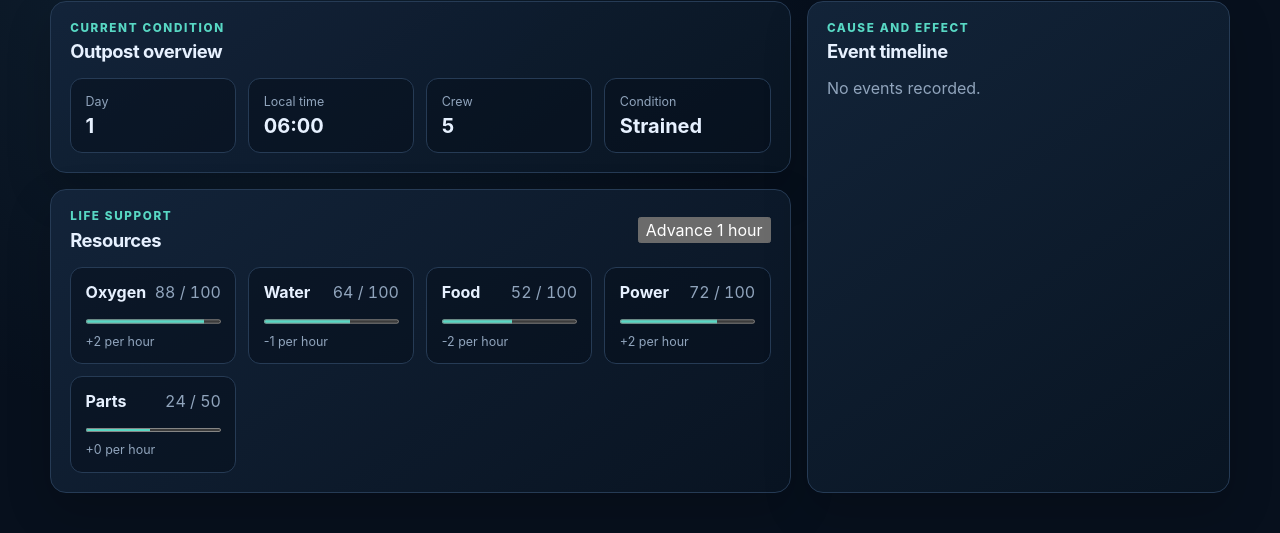
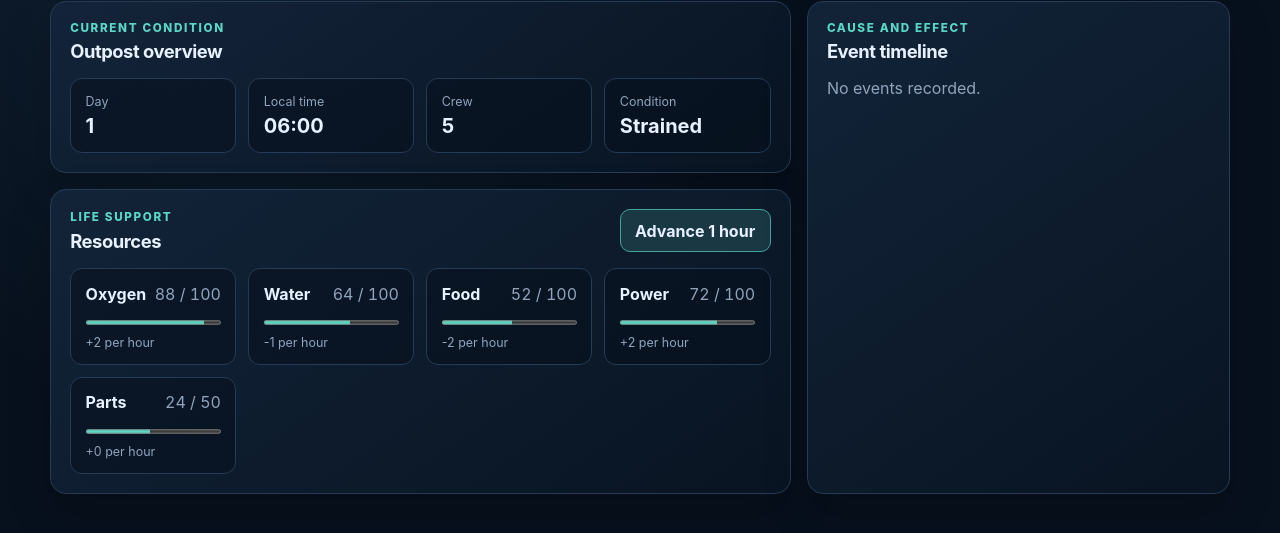
Before and after one commit to keepithandy/Outpost-Zero, a website with bundled scripts: page index.html in a window 1280 px wide. Shown: the part 137-670 px from the top of the page. Built offline with nearby package versions, Linux system fonts and the light colour scheme.

Commit message:
feat: add resource survival loop

```diff
--- a/styles.css
+++ b/styles.css
@@ -31,6 +31,10 @@ body {
 button,
 select {
   font: inherit;
+}
+
+button {
+  cursor: pointer;
 }
 
 button:focus-visible,
@@ -204,6 +208,19 @@ h2 {
   accent-color: var(--critical);
 }
 
+.primary-button {
+  padding: 0.65rem 0.9rem;
+  border: 1px solid color-mix(in srgb, var(--accent) 65%, var(--border));
+  border-radius: 10px;
+  background: color-mix(in srgb, var(--accent) 16%, var(--surface));
+  color: var(--text);
+  font-weight: 750;
+}
+
+.primary-button:hover {
+  background: color-mix(in srgb, var(--accent) 25%, var(--surface));
+}
+
 .timeline {
   display: grid;
   gap: 0.7rem;
```
